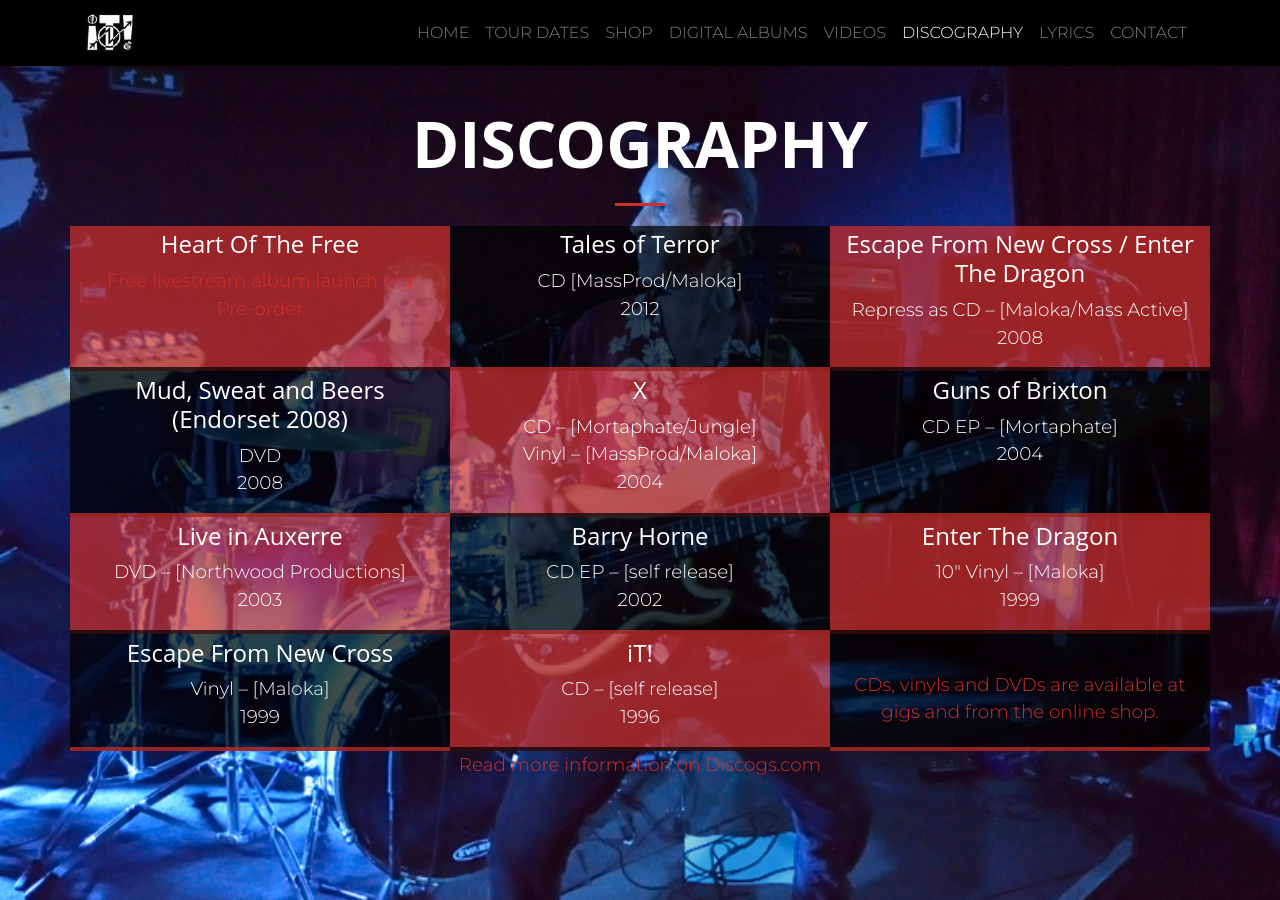
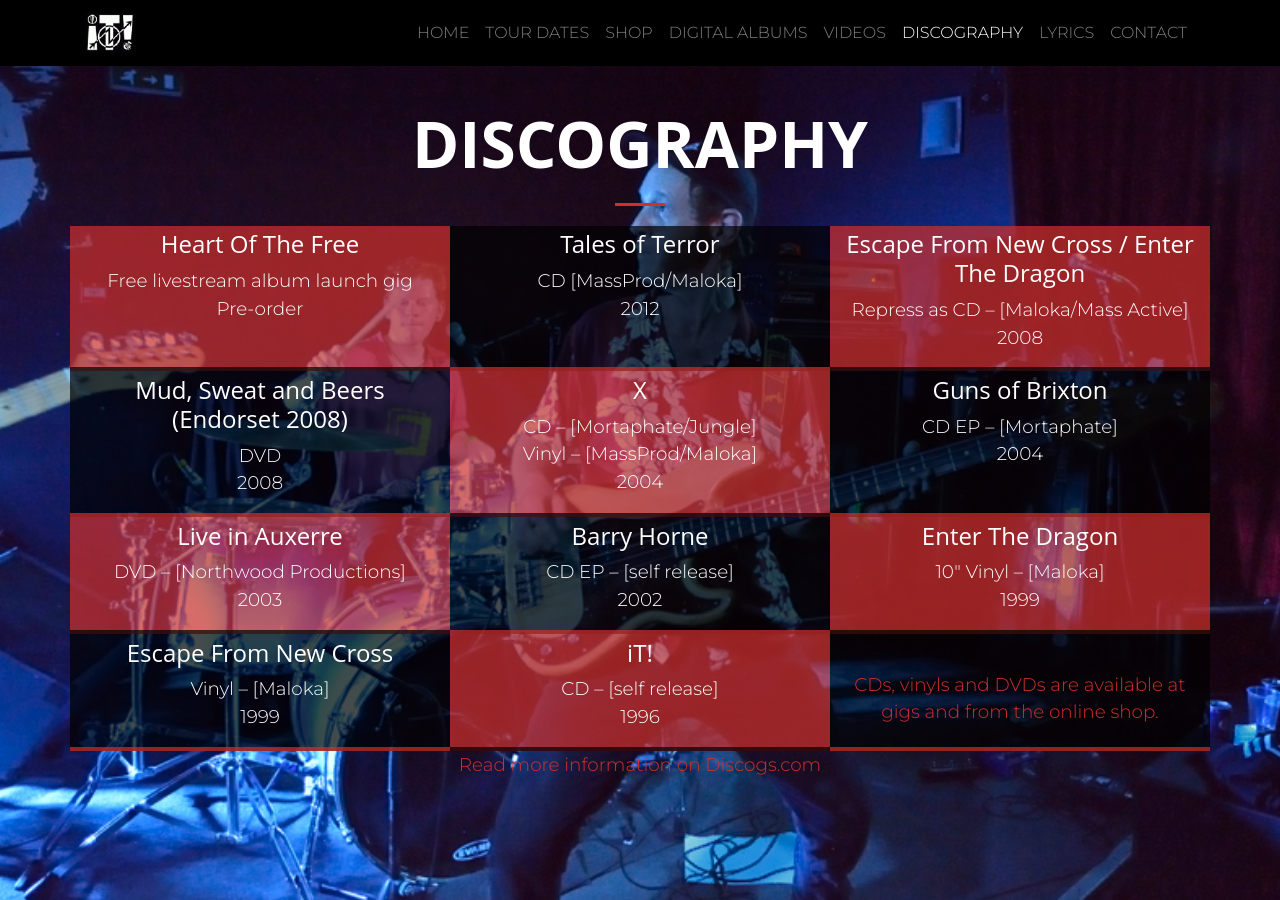
Before and after one commit to innerterrestrials/innerterrestrials.github.io, a Jekyll site: the page built from discography.html, in a window 1280 px wide and 900 px high. Built offline with Jekyll 4.4.1, drawn with Linux system fonts in a browser that asks for light colours; nearby versions of some CDN libraries; comment, search, counter and statistics services are not loaded.

Commit message:
discog link colour

```diff
--- a/discography.html
+++ b/discography.html
@@ -16,8 +16,8 @@ description: Inner Terrestrials Discography 1996 - present
           </div>
           <div class="col-lg-4 col-sm-6 alt-text-bg">
               <h3>Heart Of The Free</h3>
-              <p><a href="/gigs">Free livestream album launch gig</a><br />
-                  <a href="http://innerterrestrials.bigcartel.com/product/pre-order-new-it-cd-heart-of-the-free" title="Pre-order the long await new album from Inner Terrestrials">Pre-order</a></p>
+              <p><a href="/gigs" style="color:#fff;">Free livestream album launch gig</a><br />
+                  <a href="http://innerterrestrials.bigcartel.com/product/pre-order-new-it-cd-heart-of-the-free" style="color:#fff;" title="Pre-order the long await new album from Inner Terrestrials">Pre-order</a></p>
           </div>
           <div class="col-lg-4 col-sm-6 text-bg">
             <h3>Tales of Terror</h3>
```
